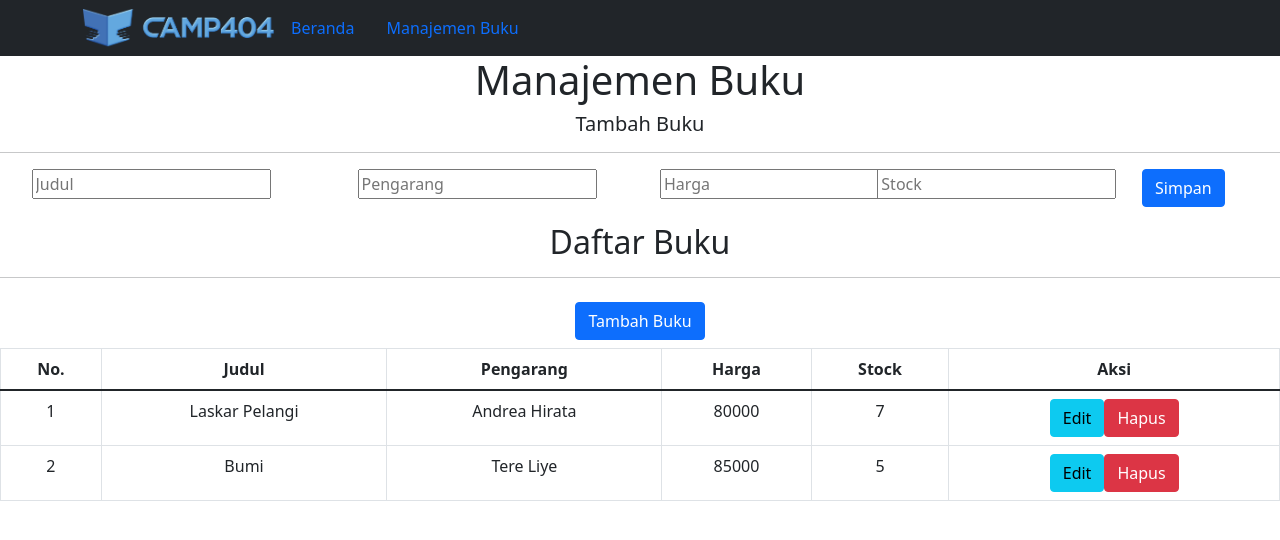
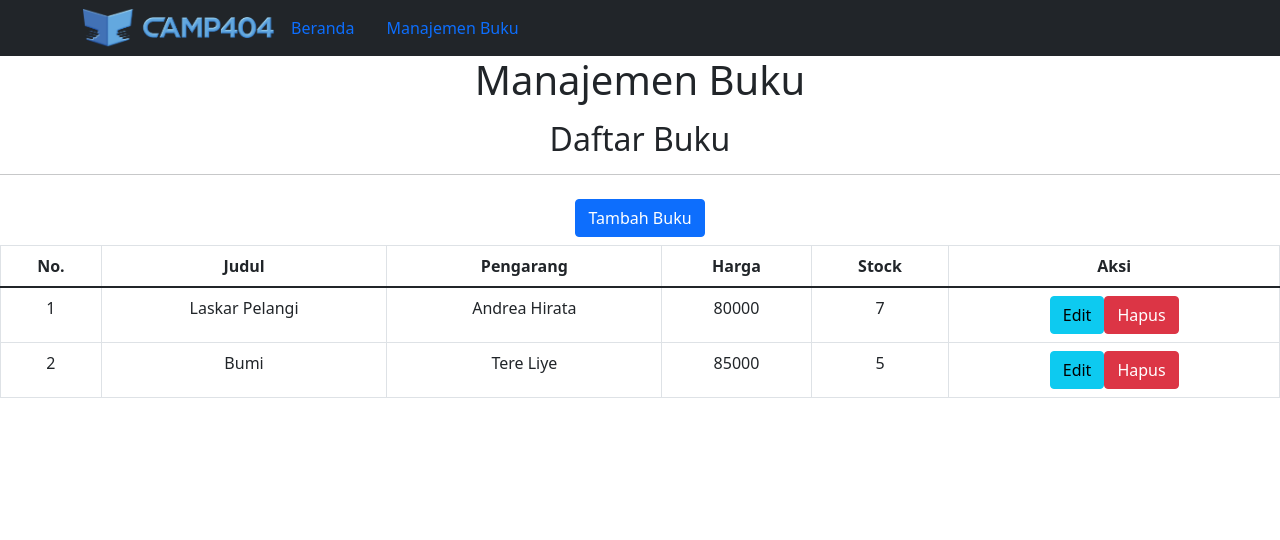
Before and after one commit to Hade21/Web_Dev, a React (Create React App) app in the folder Camp404/React/bookstore/frontend-react/: page /manajemenbuku in a window 1280 px wide. Shown: the top 540 px of the page. Built offline with nearby package versions, Linux system fonts and the light colour scheme.

Commit message:
Tambah fungsi edit

```diff
--- a/Camp404/React/bookstore/frontend-react/src/App.js
+++ b/Camp404/React/bookstore/frontend-react/src/App.js
@@ -14,7 +14,11 @@ function App() {
   );
   function storeData(inputBook) {
     console.log(inputBook);
-    alert("Data berhasil Ditambahkan")
+    alert("Data berhasil Ditambahkan!")
+  }
+  function updateData(inputBook) {
+    console.log(inputBook);
+    alert("Data berhasil Diperbarui!")
   }
 
   return (
@@ -27,7 +31,7 @@ function App() {
           </Route>
 
           <Route path="/manajemenbuku" exact>
-            <ManajemenBuku bookList={books} store={storeData}/>
+            <ManajemenBuku bookList={books} store={storeData} update={updateData}/>
           </Route>
         </Switch>
       </BrowserRouter>
--- a/Camp404/React/bookstore/frontend-react/src/components/manajemenbuku.jsx
+++ b/Camp404/React/bookstore/frontend-react/src/components/manajemenbuku.jsx
@@ -1,8 +1,16 @@
 import React from "react";
 import {useState} from "react";
 
-function Manajemenbuku({bookList, store}) {
+function Manajemenbuku({bookList, store, update}) {
+    const[form, setForm] = useState();
     const[inputBook, setInputBook] = useState();
+    function showCreate() {
+        setForm("create");
+    }
+    function showEdit(book) {
+        setInputBook(book);
+        setForm("edit");
+    }
     function handleJudul(event) {
         setInputBook({...inputBook, judul : event.target.value})
     }
@@ -19,37 +27,68 @@ function Manajemenbuku({bookList, store}) {
         event.preventDefault();
         store(inputBook);
     }
+    function submitChange(event) {
+        event.preventDefault();
+        update(inputBook);
+        setForm("")
+    }
     console.log(bookList);
     return (
         <div className="container-mt3">
             <h1 className="">Manajemen Buku</h1>
 
-            <div id="formTambah">
+            {form === "create" &&
+            (<div id="formTambah">
                 <h5>Tambah Buku</h5>
                 <hr />
                 <form className="row" onSubmit={submitAdd}>
                         <div className="col-3">
-                        <input type="text" name="judul" className="text-control mx-2" placeholder="Judul" onChange={handleJudul}/>
+                            <input type="text"  name="judul" className="form-control mx-2" placeholder="Judul" onChange={handleJudul}/>
                         </div>
                         <div className="col-3">
-                        <input type="text" name="judul" className="text-control mx-2" placeholder="Pengarang" onChange={handlePengarang}/>
+                            <input type="text" name="pengarang" className="form-control mx-2" placeholder="Pengarang" onChange={handlePengarang} />
                         </div>
                         <div className="col-2">
-                        <input type="text" name="harga" className="text-control mx-2" placeholder="Harga" onChange={handleHarga}/>
+                            <input type="text" name="harga" className="form-control mx-2" placeholder="Harga" onChange={handleHarga} />
                         </div>
                         <div className="col-2">
-                        <input type="number" name="stock" className="text-control mx-2" placeholder="Stock" onChange={handleStock}/>
+                            <input type="text" name="stock" className="form-control mx-2" placeholder="Stock" onChange={handleStock} />
                         </div>
                         <div className="col-2">
-                        <input type="submit" className="btn btn-primary ml-5" value="Simpan" />
+                            <input type="submit" className="btn btn-primary ml-2" value={"Simpan"} />
                         </div>
+
+
                 </form>
             </div>
-            <div id="formUbah"></div>
+            )}
+            {form === "edit" && (
+            <div id="formUbah">
+                <form className="row" onSubmit={submitChange}>
+
+                        <div className="col-3">
+                            <input type="text"  name="judul" className="form-control mx-2" placeholder="Judul" onChange={handleJudul} value={inputBook.judul} />
+                        </div>
+                        <div className="col-3">
+                            <input type="text" name="pengarang" className="form-control mx-2" placeholder="Pengarang" onChange={handlePengarang} value={inputBook.pengarang} />
+                        </div>
+                        <div className="col-2">
+                            <input type="text" name="harga" className="form-control mx-2" placeholder="Harga" onChange={handleHarga} value={inputBook.harga} />
+                        </div>
+                        <div className="col-2">
+                            <input type="text" name="stock" className="form-control mx-2" placeholder="Stock" onChange={handleStock} value={inputBook.stock} />
+                        </div>
+                        <div className="col-2">
+                            <input type="submit" className="btn btn-warning ml-2" value={"Ubah"} />
+                        </div>
+
+                </form>
+            </div>
+            )}
             <div id="daftarBuku">
                 <h2 className="mt-3">Daftar Buku</h2>
                 <hr />
-                <button className="btn btn-primary m-2">Tambah Buku</button>
+                <button className="btn btn-primary m-2" onClick={showCreate}>Tambah Buku</button>
                 <table className="table table-bordered">
                     <thead>
                         <tr>
@@ -70,7 +109,7 @@ function Manajemenbuku({bookList, store}) {
                                 <td> {book.harga} </td>
                                 <td> {book.stock} </td>
                                 <td>
-                                    <button className="btn btn-info mr-3">Edit</button>
+                                    <button className="btn btn-info mr-3" onClick={() => showEdit(book)}>Edit</button>
                                     <button className="btn btn-danger">Hapus</button>
                                 </td>
                             </tr>
```
Lines whose indentation alone changed are shown as unchanged.
